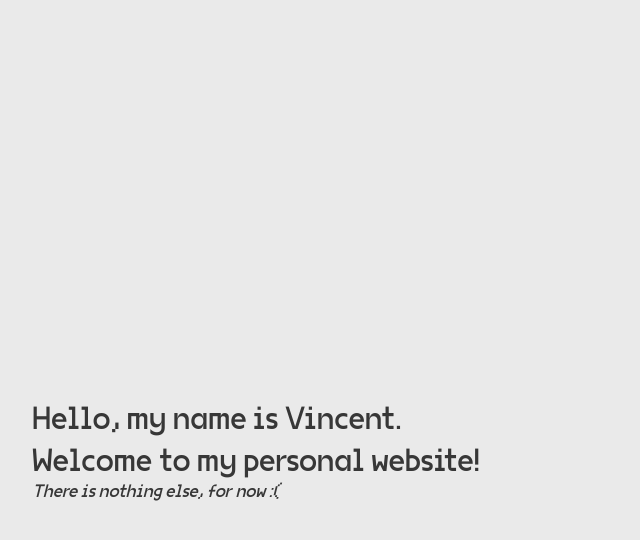
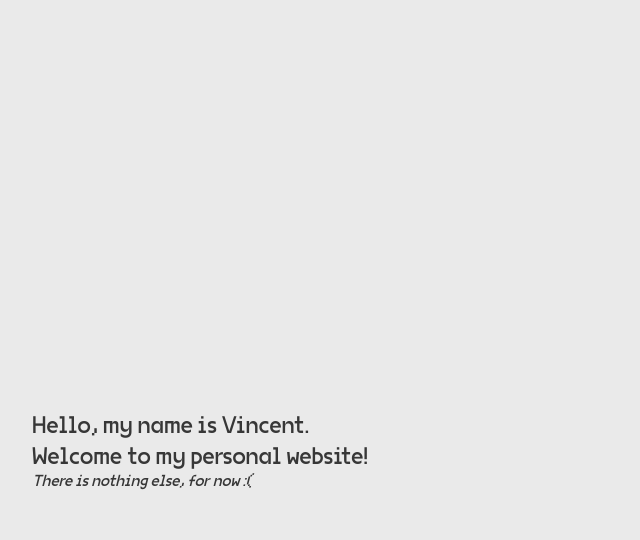
Before and after one commit to vainzou/vainzou.github.io, a Jekyll site: the page built from index.md, in a window 1280 px wide. Shown: the top 540 px of the page, without its empty margins (0-640 px from the left). Built offline with Jekyll 4.4.1, drawn with Linux system fonts in a browser that asks for light colours; some web fonts are replaced.

Commit message:
responsive fix

```diff
--- a/_layouts/default.html
+++ b/_layouts/default.html
@@ -5,6 +5,8 @@
   <title>Hello!</title>
   <meta name="description" content="vincentdubois.fr">
   <meta name="author" content="Vincent Dubois">
+  <meta name="theme-color" content="#eaeaea">
+  <meta name="viewport" content="width=device-width, initial-scale=1">
   <link rel="shortcut icon" href="/favicon.ico" type="image/x-icon">
   <link rel="icon" href="/favicon.ico" type="image/x-icon">
   <link rel="stylesheet" type="text/css" href="assets/css/main.css">
--- a/assets/css/main.css
+++ b/assets/css/main.css
@@ -69,7 +69,7 @@
     background-color: whitesmoke;
     box-sizing: border-box;
     width: 100%;
-    font-size: 18px;
+    font-size: 16px;
     background-color: #eaeaea;
 }
 
@@ -91,7 +91,7 @@
 }
 
 .container h1 {
-    font-size: 2rem;
+    font-size: 1.5rem;
     line-height: 1.3em;
 	margin-left: 2.5%;
 }
```
Also changed, not shown: README.md.
